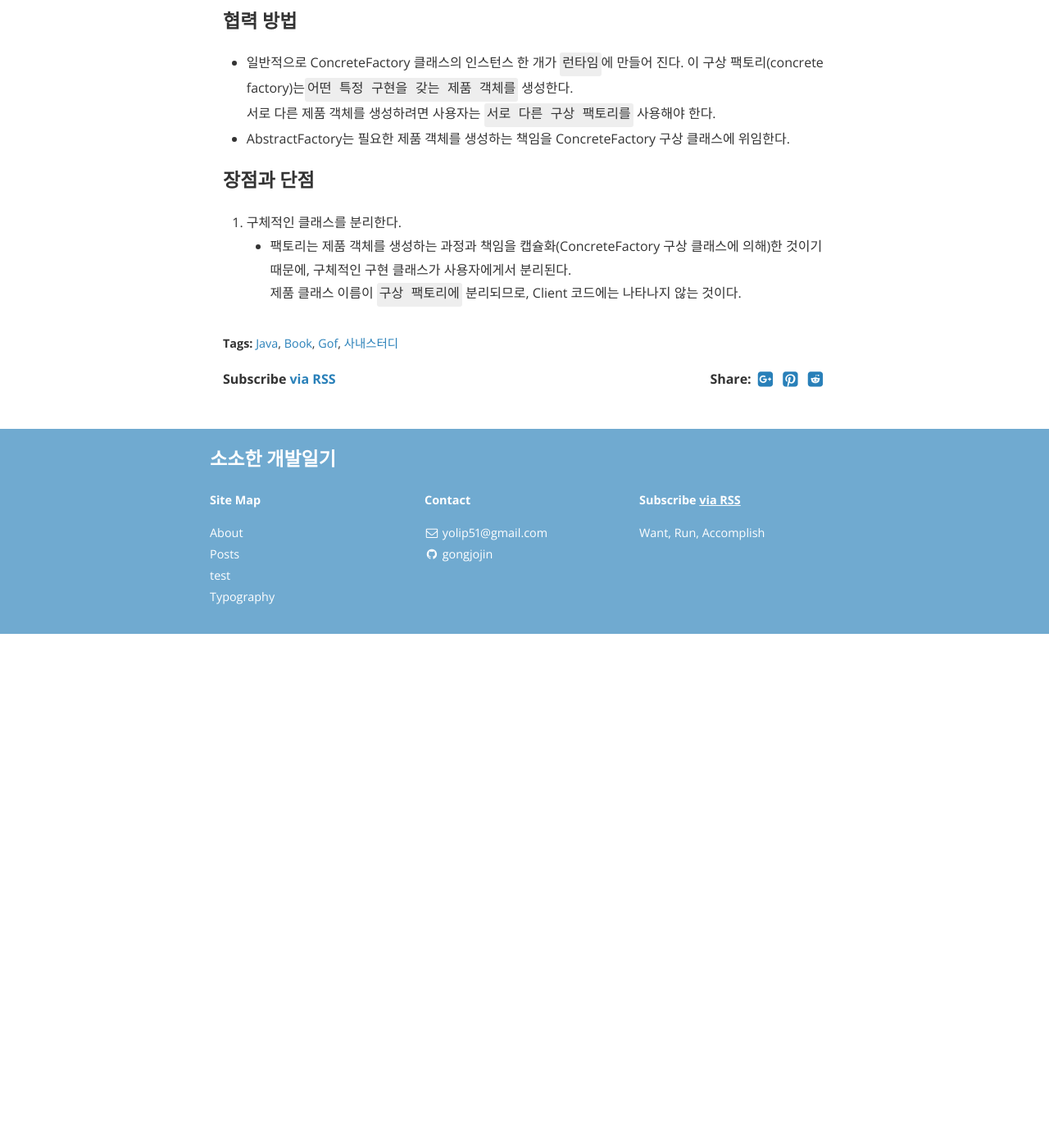
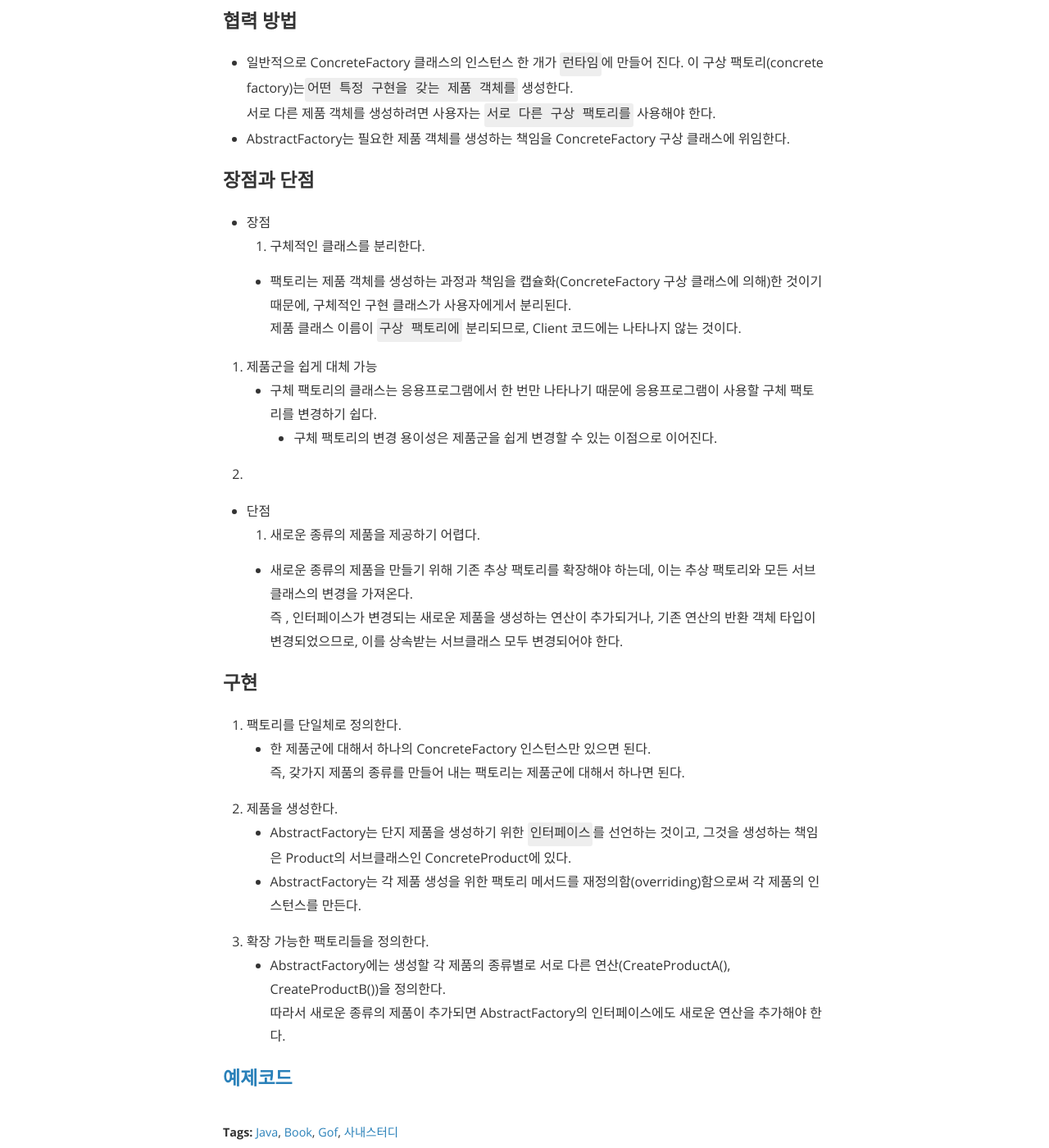
Before and after one commit to gonghojin/gonghojin.github.io, a Jekyll site: the page built from _posts/book/java/gof/2019-10-28-gofpattern.md, in a window 1280 px wide and 1400 px high, scrolled down 2315 px. Shown: the whole window at 82% size. Built offline with Jekyll 4.4.1, drawn with Linux system fonts in a browser that asks for light colours; nearby versions of some CDN libraries; comment, search, counter and statistics services are not loaded; before the commit the page ends 3088 px from its top, so only the background shows below that.

Commit message:
Add: 사내스터디_gof디자인패턴_추상팩토리 완료

```diff
--- a/_posts/book/java/gof/2019-10-28-gofpattern.md
+++ b/_posts/book/java/gof/2019-10-28-gofpattern.md
@@ -40,6 +40,34 @@ ModifiWidgetFactory, PMWidgetFactory[WidgetFactory를 상속받는 Concrete Clas
 + AbstractFactory는 필요한 제품 객체를 생성하는 책임을 ConcreteFactory 구상 클래스에 위임한다.
 
 ### 장점과 단점
+- 장점
 1. 구체적인 클래스를 분리한다.
 	- 팩토리는 제품 객체를 생성하는 과정과 책임을 캡슐화(ConcreteFactory 구상 클래스에 의해)한 것이기 때문에, 구체적인 구현 클래스가 사용자에게서 분리된다.
 	제품 클래스 이름이 `구상 팩토리에` 분리되므로, Client 코드에는 나타나지 않는 것이다.
+
+2. 제품군을 쉽게 대체 가능
+	- 구체 팩토리의 클래스는 응용프로그램에서 한 번만 나타나기 때문에 응용프로그램이 사용할 구체 팩토리를 변경하기 쉽다.
+		- 구체 팩토리의 변경 용이성은 제품군을 쉽게 변경할 수 있는 이점으로 이어진다.
+
+3.
+
+- 단점
+1. 새로운 종류의 제품을 제공하기 어렵다.
+	- 새로운 종류의 제품을 만들기 위해 기존 추상 팩토리를 확장해야 하는데, 이는 추상 팩토리와 모든 서브클래스의 변경을 가져온다.
+	즉 , 인터페이스가 변경되는 새로운 제품을 생성하는 연산이 추가되거나, 기존 연산의 반환 객체 타입이 변경되었으므로, 이를 상속받는 서브클래스 모두 변경되어야 한다.
+
+### 구현
+1. 팩토리를 단일체로 정의한다.
+	- 한 제품군에 대해서 하나의 ConcreteFactory 인스턴스만 있으면 된다.
+	즉, 갖가지 제품의 종류를 만들어 내는 팩토리는 제품군에 대해서 하나면 된다.
+
+2. 제품을 생성한다.
+	- AbstractFactory는 단지 제품을 생성하기 위한 `인터페이스`를 선언하는 것이고, 그것을 생성하는 책임은 Product의 서브클래스인 ConcreteProduct에 있다.
+	- AbstractFactory는 각 제품 생성을 위한 팩토리 메서드를 재정의함(overriding)함으로써 각 제품의 인스턴스를 만든다.
+
+3. 확장 가능한 팩토리들을 정의한다.
+	- AbstractFactory에는 생성할 각 제품의 종류별로 서로 다른 연산(CreateProductA(), CreateProductB())을 정의한다.
+	따라서 새로운 종류의 제품이 추가되면 AbstractFactory의 인터페이스에도 새로운 연산을 추가해야 한다.
+
+
+### [예제코드](https://github.com/gonghojin/educations/tree/master/java_designpattern/src/creation/factory/abstractf)
```
